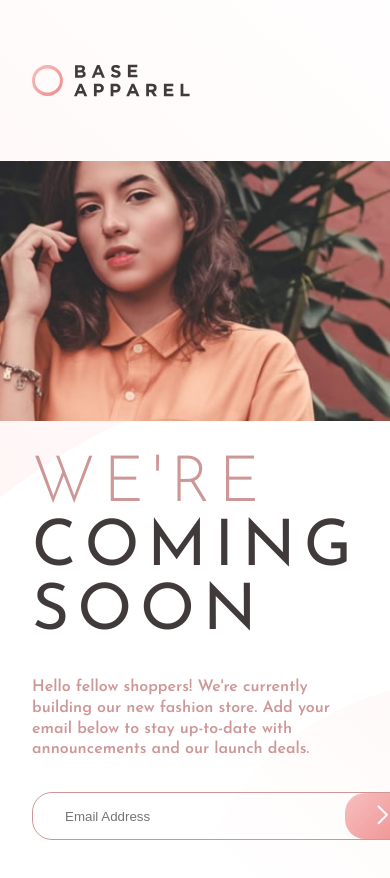
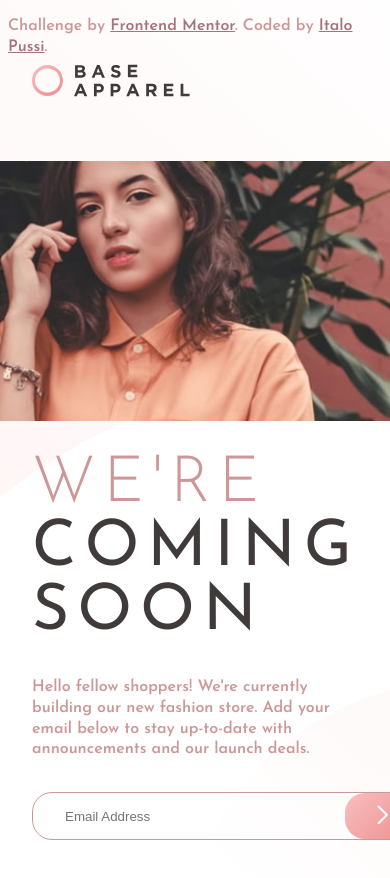
Before and after one commit to ItaloPussi/frontend-mentor, a plain HTML site: page base-apparel-coming-soon/index.html in a window 390 px wide. Shown: the top 878 px of the page. Drawn offline with Linux system fonts and the light colour scheme.

Commit message:
Added credits to page

```diff
--- a/base-apparel-coming-soon/index.html
+++ b/base-apparel-coming-soon/index.html
@@ -37,12 +37,11 @@
     <img src="images/hero-desktop.jpg" alt="">
   </div>
 
-  <!-- <footer>
+  <footer>
     <p class="attribution">
-      Challenge by <a href="https://www.frontendmentor.io?ref=challenge" target="_blank">Frontend Mentor</a>.
-      Coded by <a href="#">Your Name Here</a>.
+      Challenge by <a href="https://www.frontendmentor.io?ref=challenge" target="_blank">Frontend Mentor</a>. Coded by <a href="https://github.com/ItaloPussi" target="_blank">Italo Pussi</a>.
     </p>
-  </footer> -->
+  </footer>
 
   <script>
     const input = document.querySelector(".form-control input")
--- a/base-apparel-coming-soon/style.css
+++ b/base-apparel-coming-soon/style.css
@@ -164,4 +164,24 @@ body .image img{
         font-size: 4rem;
     }
 
+    footer {
+        position: absolute;
+        width: 100%;
+        height: auto;
+        text-align: left;
+        padding: 0 0 0 0.5rem;
+        margin: 0;
+        top: 0;
+    }
+
 }
+
+footer {
+    position: absolute;
+    left: 0;
+    bottom: 0;
+}
+
+footer a{
+    color: rgb(163, 116, 124)
+}
```
